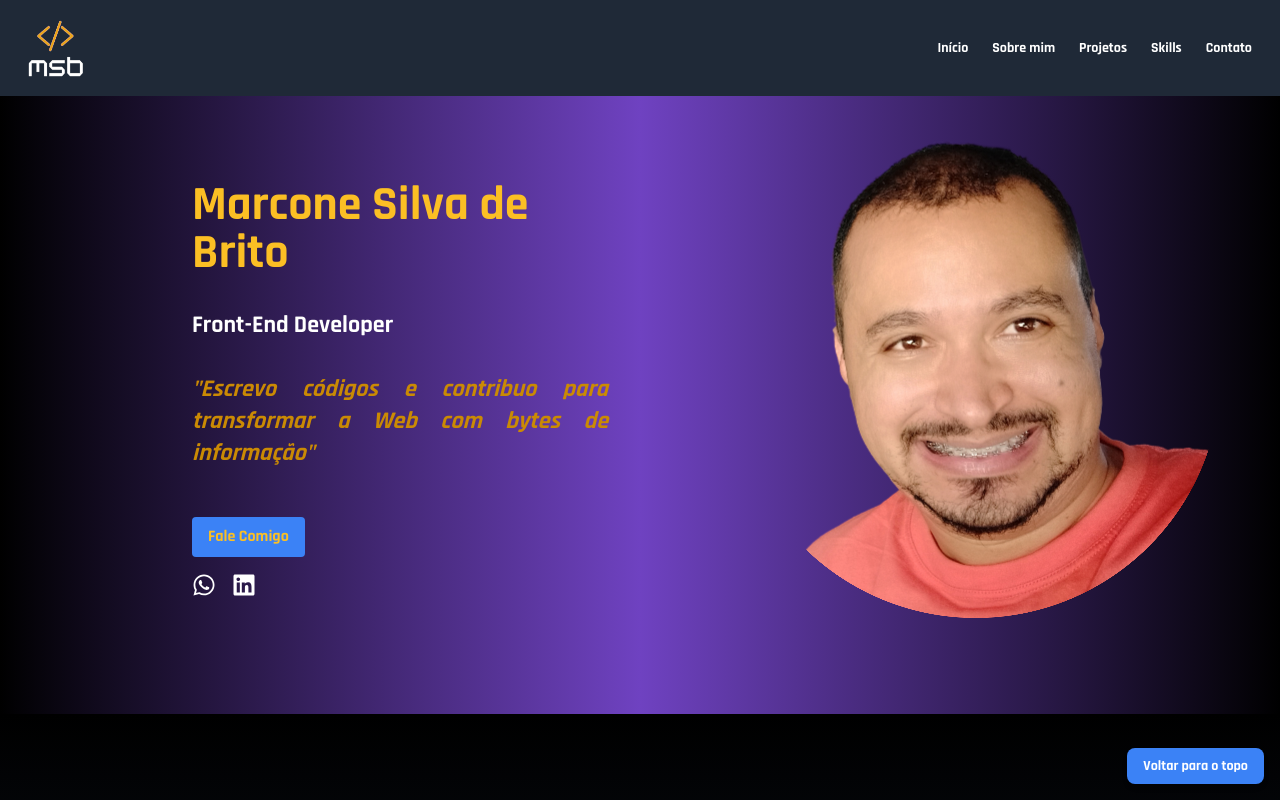
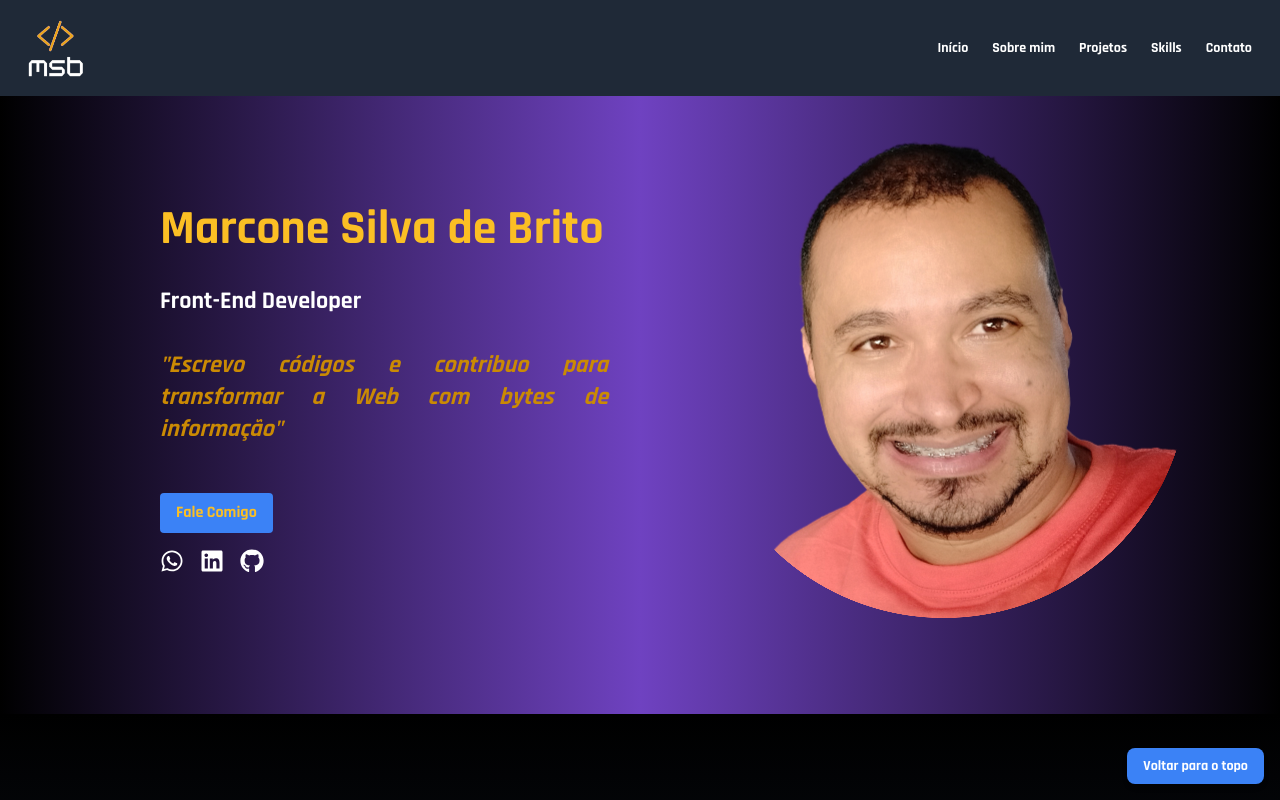
Before and after one commit to marconesdb/Portifolio-React, a React (Vite) app: page / in a window 1280 px wide. Shown: the top 800 px of the page. Built offline with nearby package versions, Linux system fonts and the light colour scheme.

Commit message:
Alteração no posicionamento da img do perfil

```diff
--- a/src/Components/Banner.jsx
+++ b/src/Components/Banner.jsx
@@ -15,7 +15,7 @@ const Banner = () => {
       >
         <div className="container mx-auto flex flex-col md:flex-row items-center justify-center mb-8">
           <div className="md:w-1/2 md:pr-4 lg:pr-8 flex justify-center items-center">
-            <div className="text-center md:text-left md:ml-40">
+            <div className="apresentacao text-center md:text-left md:ml-32">
               <h1 className="text-5xl font-bold mb-4 text-amber-400">Marcone Silva de Brito</h1>
               <p className="text-white text-justify text-orange-30 text-2xl mb-8 mt-8">Front-End Developer</p>
               <p className='text-yellow-600 text-justify text-orange-30 text-2xl mb-8 mt-8'><em>"Escrevo códigos e contribuo para transformar a Web com bytes de informação"</em></p>
@@ -36,6 +36,11 @@ const Banner = () => {
                 <a href="https://www.linkedin.com/in/marconesb/" target="_blank" rel="noopener noreferrer" className="text-white">
                   <FaLinkedin className="h-6 w-6 mr-4" />
                 </a>
+                 {/* Github */}
+                 <a href="https://github.com/marconesdb" target="_blank" rel="noopener noreferrer" className="text-white">
+                  <FaGithub className="h-6 w-6 mr-4" />
+                </a>
+
               </div>
             </div>
           </div>
@@ -43,7 +48,7 @@ const Banner = () => {
             <motion.img
               src={FotoMarcone}
               alt="Descrição da imagem"
-              className="rounded-xl max-w-full h-auto mt-8 md:mt-0 md:ml-16 mb-8 max-h-86"
+              className="rounded-xl max-w-full h-auto mt-8 md:mt-0 mb-8 max-h-86"
               initial={{ opacity: 0, y: 20 }}
               animate={{ opacity: 1, y: 0 }}
               transition={{ duration: 1, delay: 0.5 }}
```
